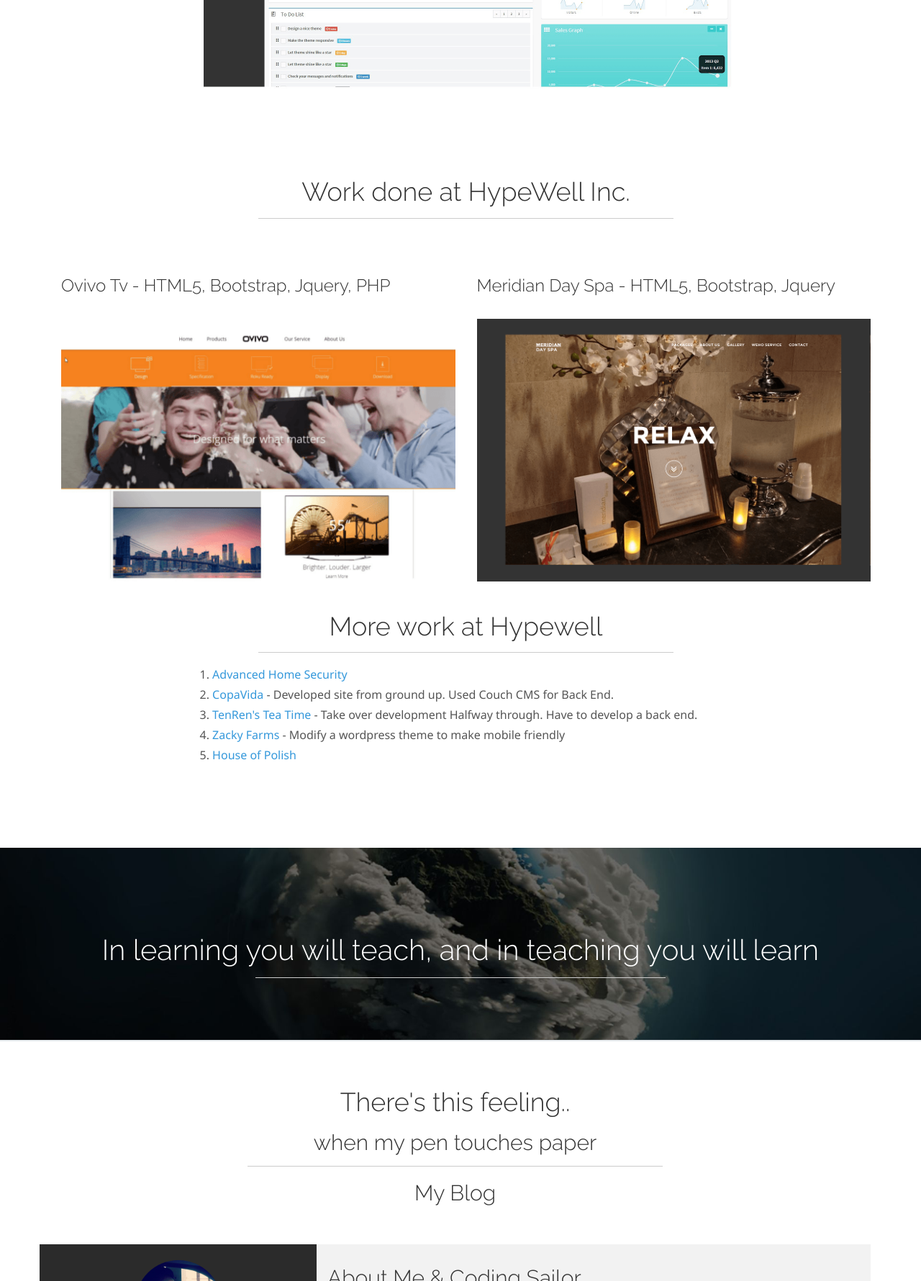
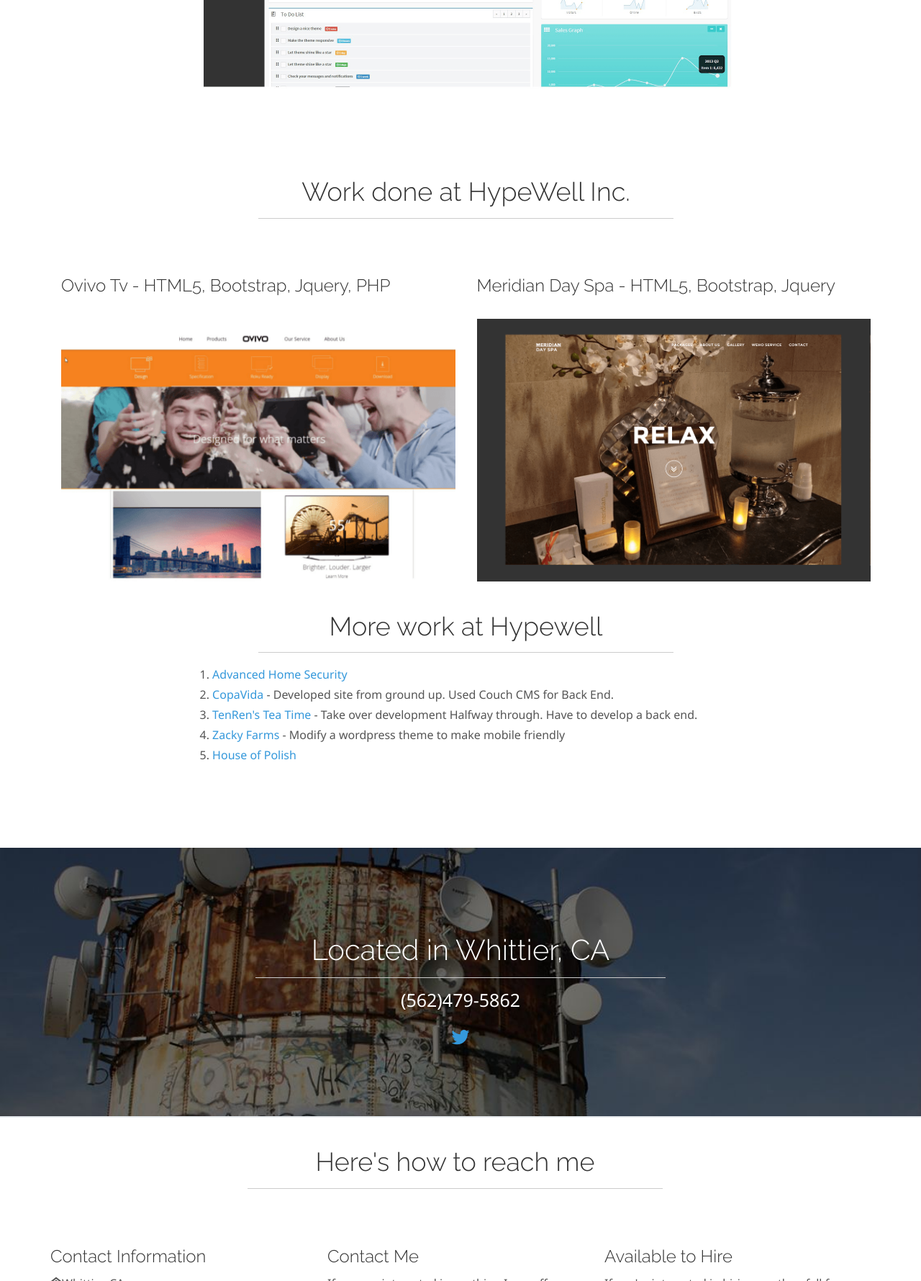
Before and after one commit to AnthonySaldana/Portfolio-Site, a PHP site: page / in a window 1280 px wide. Shown: the part 4720-6500 px from the top of the page at 72% size. Run offline with PHP 8.4, Linux system fonts and the light colour scheme; some libraries are stand-ins or nearby versions.

Commit message:
Remove Blog Section

```diff
--- a/index.php
+++ b/index.php
@@ -62,7 +62,6 @@
 			<li> <a href="#services" class="smoothScroll"> Work Experience</a></li>
 			<li> <a href="#education" class="smoothScroll"> Education</a></li>
 			<li> <a href="#portfolio" class="smoothScroll"> Portfolio</a></li>
-			<li> <a href="#blog" class="smoothScroll"> Blog</a></li>
 			<li> <a href="#contact" class="smoothScroll"> Contact</a></li>
 			<li><a class="icon icon-github" target="_blank" href="https://github.com/anthonysaldana"></a></li>
 			<li><a class="icon icon-twitter" target="_blank" href="http://www.twitter.com/anthonysaldana3"></a></li>
@@ -462,51 +461,6 @@
 		</div><!-- /row -->
 	</div><!-- /container -->
 
-		<!-- ==== SECTION DIVIDER4 ==== -->
-		<section class="section-divider textdivider divider4">
-			<div class="container">
-				<h1>In learning you will teach, and in teaching you will learn </h1>
-				<hr>
-			</div><!-- container -->
-		</section><!-- section -->
-
-		<!-- ==== BLOG ==== -->
-		<div class="container" id="blog" name="blog">
-		<br>
-			<div class="row">
-				<br>
-				<h1 class="centered">There's this feeling..</h1>
-				<h2 class="centered">when my pen touches paper</h2>
-				<hr>
-				<h2 class="centered">My Blog</h2>
-				<br>
-				<br>
-			</div><!-- /row -->
-
-			<div class="row">
-				<div class="col-lg-12 blog-bg">
-					<div class="col-lg-4 centered">
-					<br>
-						<p><img class="img img-circle" width="120" height="120" src="assets/img/portfolio/aboutme.jpg" alt="A Picture of Anthony Saldana for the coding sailor blog's about me page"></p>
-						<h4>About Me & Coding Sailor</h4>
-						<h4>Published Aug 30.</h4>
-						<h4>Programmer pro·gram·mer- noun: An organism capable of converting caffeine into code.</h4>
-					</div>
-					<div class="col-lg-8 blog-content">
-						<h2>About Me & Coding Sailor</h2>
-						<p>My name is Anthony Saldana. I have come to be known by the nickname Arbie. I currently (September of 2014) live in Whittier, with my fiancée and son. I'm a web developer. I've always loved technology and more specifically, computers. Since a child I was fascinated by them. I would have to say that the path to me becoming a programmer began when I took apart my computer for the first time. In some way I became extremely fascinated with what was going on inside electronics (not just computers). </p>
-						<br>
-						<p>In middle school I played the guitar (not too good at it) and I had a friend who taught me how to take apart an amp and change parts to make it distorted. ( I liked rock and metal music.. still do.) I would go into my amp and rewire everything with different speakers and I was having fun. This really shot me in the right direction. Like I said before, I was amazed at how things worked from the inside. This led me to taking apart an old laptop just to see how things looked inside it. With one dead laptop and a dinosaur desktop the seed had been planted. <br/></p>
-						<p>Now jump forward a few years, I grabbed my first programming book during the end of high school. I think it was a few months before my senior year. The book was Beginning Programming with c++ for Dummies by Stephen R. Davis. It was a good book and I learned things that helped me along the next few years. Now I dont use c++ today, but the concepts remain. During my Senior year in high school I took a c++ programming class at my local community college ( Rio Hondo College). ACtually I took two classes during that year. An intro and advanced c++ class. Anyway thats what began this path. During that time I knew that I wanted to write code. </p>
-						<p><a href="http://codingsailor.com/about.php" class="icon icon-link"> Read More</a></p>
-						<br>
-					</div>
-				</div><!-- /col -->
-			</div><!-- /row -->
-			<br>
-			<br>
-		</div><!-- /container -->
-
 
 		<!-- ==== SECTION DIVIDER6 ==== -->
 		<section class="section-divider textdivider divider6">
```
